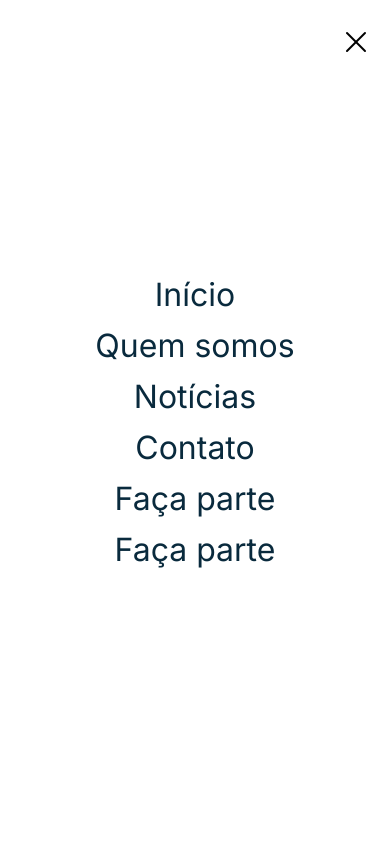
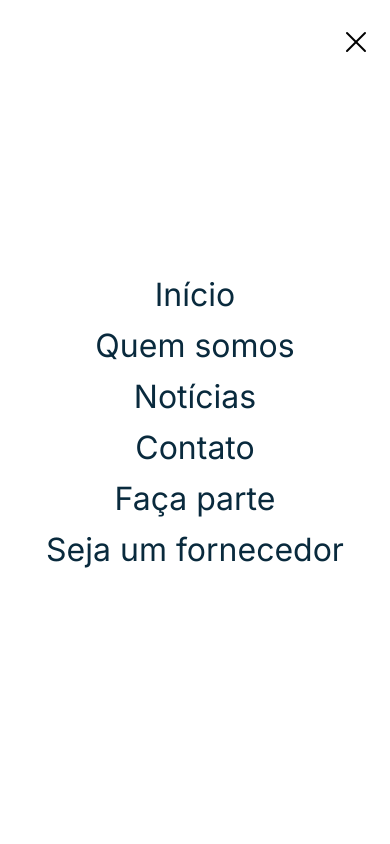
Before and after one commit to RainanAraujo/instituto-hominis-web, a Next.js app: page /curriculo in a window 390 px wide. Both pictures are taken after a click on the button 354 px from the left and 46 px from the top of the page. Shown: the top 844 px of the page. Built offline with nearby package versions, Linux system fonts and the light colour scheme.

Commit message:
fix name header

```diff
--- a/src/components/Header/index.tsx
+++ b/src/components/Header/index.tsx
@@ -55,7 +55,7 @@ export default function Header({ color = "primary" }: HeaderProps) {
             </li>
             <li>
               <Link href="/seja-fornecedor" target="_self">
-                Faça parte
+                Seja um fornecedor
               </Link>
             </li>
           </ul>
@@ -74,12 +74,10 @@ export default function Header({ color = "primary" }: HeaderProps) {
               width={120}
               height={40}
               alt="Logo do Instituto Hominis"
-
             />
           </Link>
-
         ) : (
-          <Link  href="/">
+          <Link href="/">
             <Image
               src="/images/logodark.svg"
               width={120}
@@ -87,7 +85,6 @@ export default function Header({ color = "primary" }: HeaderProps) {
               alt="Logo do Instituto Hominis"
             />
           </Link>
-
         )}
 
         <button type="button" className="HambuguerButton" onClick={clickOnMenu}>
--- a/src/pages/news.tsx
+++ b/src/pages/news.tsx
@@ -30,8 +30,6 @@ export default function News({
     function removeImageTag(content: string) {
       return content.replace(/<img[^>]*>/g, "");
     }
-
-    console.log(removeImageTag(dataFull.content));
     const array = [];
 
     array.push({
```
Lines whose indentation alone changed are shown as unchanged.
